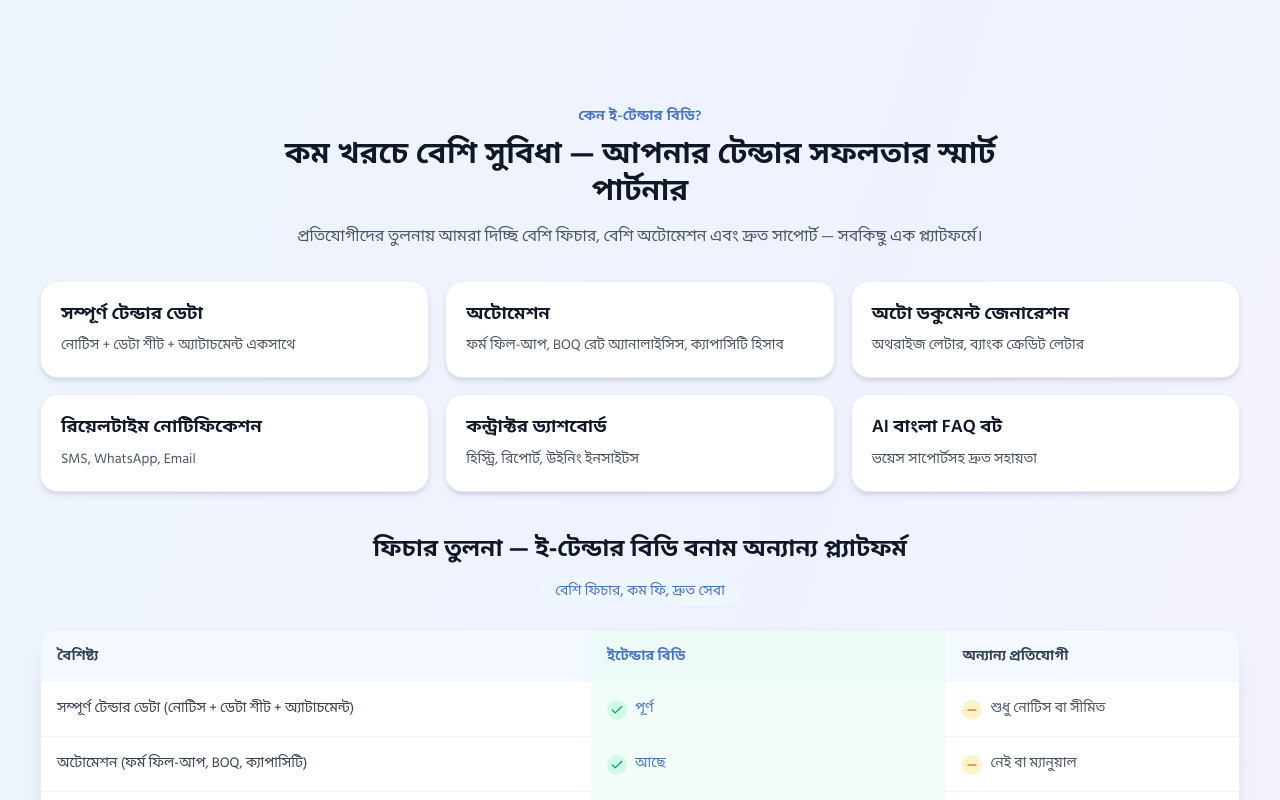
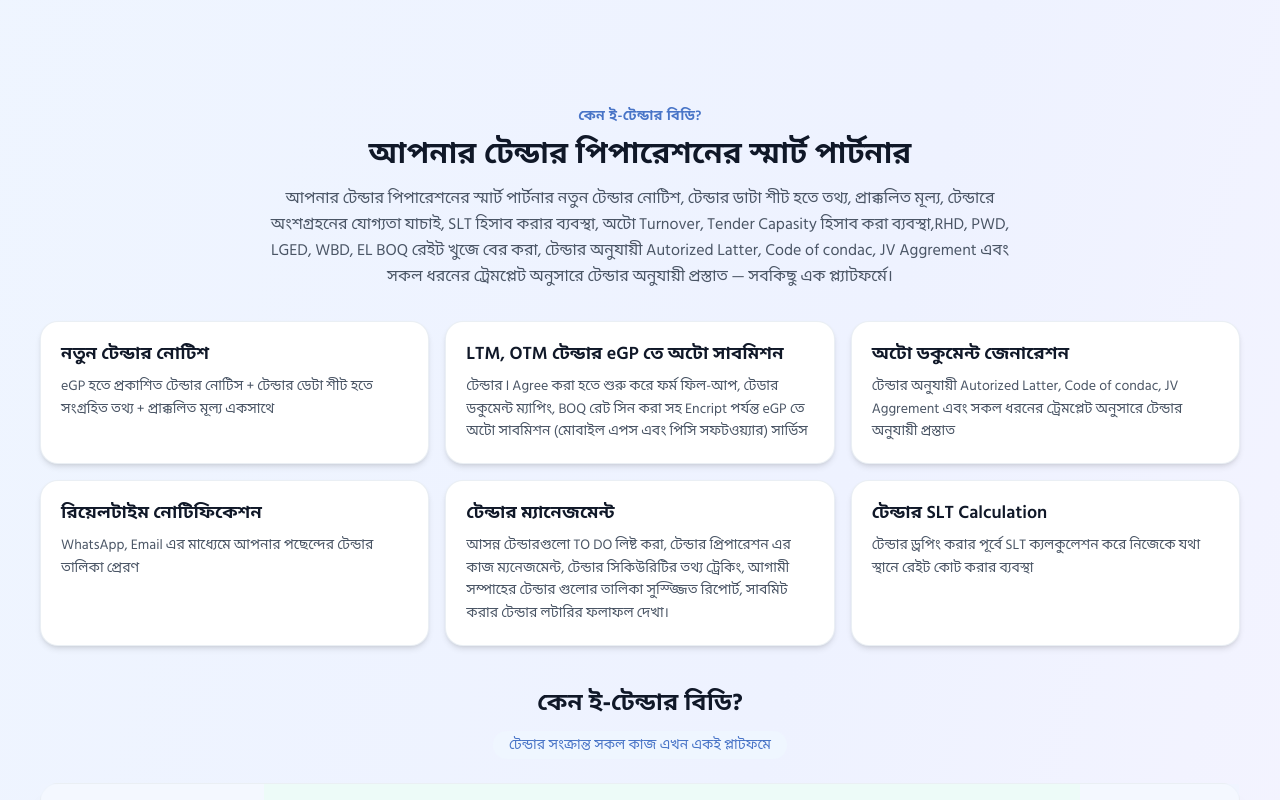
Before and after one commit to Tawhid404Err/E-Tender-BD, a React (Vite) app: page / in a window 1280 px wide. Shown: the part 1040-1840 px from the top of the page. Built offline with nearby package versions, Linux system fonts and the light colour scheme.

Commit message:
changed all contents of landing

```diff
--- a/src/components/homepage-components/WhyChooseUs.tsx
+++ b/src/components/homepage-components/WhyChooseUs.tsx
@@ -5,28 +5,28 @@ import { Check, Minus, X } from "lucide-react"
 export default function WhyChooseUs() {
     const highlights = [
         {
-            title: "সম্পূর্ণ টেন্ডার ডেটা",
-            description: "নোটিস + ডেটা শীট + অ্যাটাচমেন্ট একসাথে",
+            title: "নতুন টেন্ডার নোটিশ",
+            description: "eGP হতে প্রকাশিত টেন্ডার নোটিস + টেন্ডার ডেটা শীট হতে সংগ্রহিত তথ্য + প্রাক্কলিত মূল্য একসাথে",
         },
         {
-            title: "অটোমেশন",
-            description: "ফর্ম ফিল-আপ, BOQ রেট অ্যানালাইসিস, ক্যাপাসিটি হিসাব",
+            title: "LTM, OTM টেন্ডার eGP ‍তে অটো সাবমিশন",
+            description: "টেন্ডার I Agree করা হতে শুরু করে ফর্ম ফিল-আপ, টেডার ডকুমেন্ট ম্যাপিং, BOQ রেট সিন করা সহ Encript পর্যন্ত eGP তে অটো সাবমিশন (মোবাইল এপস এবং পিসি সফটওয়্যার) সার্ভিস",
         },
         {
             title: "অটো ডকুমেন্ট জেনারেশন",
-            description: "অথরাইজ লেটার, ব্যাংক ক্রেডিট লেটার",
+            description: "টেন্ডার অনুযায়ী Autorized Latter, Code of condac, JV Aggrement এবং সকল ধরনের ট্রেমপ্লেট অনুসারে টেন্ডার অনুযায়ী প্রস্তাত",
         },
         {
             title: "রিয়েলটাইম নোটিফিকেশন",
-            description: "SMS, WhatsApp, Email",
+            description: "WhatsApp, Email এর মাধ্যেমে আপনার পছেন্দের টেন্ডার তালিকা প্রেরণ",
         },
         {
-            title: "কন্ট্রাক্টর ড্যাশবোর্ড",
-            description: "হিস্ট্রি, রিপোর্ট, উইনিং ইনসাইটস",
+            title: "টেন্ডার ম্যানেজমেন্ট",
+            description: "আসন্ন টেন্ডারগুলো TO DO লিষ্ট করা, টেন্ডার প্রিপারেশন এর কাজ ম্যনেজমেন্ট, টেন্ডার সিকিউরিটির তথ্য ট্রেকিং, আগামী সম্পাহের টেন্ডার গুলোর তালিকা সুস্জ্জিত রিপোর্ট, সাবমিট করার টেন্ডার লটারির ফলাফল দেখা।",
         },
         {
-            title: "AI বাংলা FAQ বট",
-            description: "ভয়েস সাপোর্টসহ দ্রুত সহায়তা",
+            title: "টেন্ডার SLT Calculation",
+            description: "টেন্ডার ড্রপিং করার পূর্বে SLT ক্যলকুলেশন করে নিজেকে যথা স্থানে রেইট কোট করার ব্যবস্থা",
         },
     ]
 
@@ -43,9 +43,9 @@ export default function WhyChooseUs() {
 
     const comparisonRows: ComparisonRow[] = [
         {
-            feature: "সম্পূর্ণ টেন্ডার ডেটা (নোটিস + ডেটা শীট + অ্যাটাচমেন্ট)",
+            feature: "নতুন টেন্ডার নোটিশ",
             values: {
-                us: { status: "yes", text: "পূর্ণ" },
+                us: { status: "yes", text: "প্রতি কাজের Location Information, Publication, Last Selling, Opening Date, All Types Financial Criteria (Estimated Cost, Tender Security, Turnover Amount, Liquid Assets, Tender Capacity" },
                 others: { status: "partial", text: "শুধু নোটিস বা সীমিত" },
             },
         },
@@ -127,11 +127,11 @@ export default function WhyChooseUs() {
                         কেন ই-টেন্ডার বিডি?
                     </p>
                     <h2 className="mt-2 text-gray-900">
-                        কম খরচে বেশি সুবিধা — আপনার টেন্ডার সফলতার স্মার্ট পার্টনার
+                        আপনার টেন্ডার পিপারেশনের স্মার্ট পার্টনার
                     </h2>
                     <p className="mt-3 text-base text-gray-600">
-                        প্রতিযোগীদের তুলনায় আমরা দিচ্ছি বেশি ফিচার, বেশি অটোমেশন এবং
-                        দ্রুত সাপোর্ট — সবকিছু এক প্ল্যাটফর্মে।
+                        আপনার টেন্ডার পিপারেশনের স্মার্ট পার্টনার
+নতুন টেন্ডার নোটিশ, টেন্ডার ডাটা শীট হতে তথ্য, প্রাক্কলিত মূল্য, টেন্ডারে অংশগ্রহনের যোগ্যতা যাচাই, SLT হিসাব করার ব্যবস্থা, অটো Turnover, Tender Capasity হিসাব করা ব্যবস্থা,RHD, PWD, LGED, WBD, EL BOQ রেইট খুজে বের করা, টেন্ডার অনুযায়ী Autorized Latter, Code of condac, JV Aggrement এবং সকল ধরনের ট্রেমপ্লেট অনুসারে টেন্ডার অনুযায়ী প্রস্তাত — সবকিছু এক প্ল্যাটফর্মে।
                     </p>
                 </div>
 
@@ -153,10 +153,10 @@ export default function WhyChooseUs() {
 
                 <div className="mt-10 flex flex-col items-center gap-3 text-center">
                     <h3 className="text-2xl font-bold text-gray-900">
-                        ফিচার তুলনা — ই-টেন্ডার বিডি বনাম অন্যান্য প্ল্যাটফর্ম
+                        কেন ই-টেন্ডার বিডি?
                     </h3>
                     <span className="rounded-full bg-blue-50 px-4 py-1 text-sm font-medium text-[#4874c7]">
-                        বেশি ফিচার, কম ফি, দ্রুত সেবা
+                        টেন্ডার সংক্রান্ত সকল কাজ এখন একই প্লাটফমে
                     </span>
                 </div>
 
@@ -236,9 +236,13 @@ export default function WhyChooseUs() {
                                                 >
                                                     <div className="flex items-start gap-2">
                                                         <span
-                                                            className={`mt-0.5 inline-flex h-5 w-5 items-center justify-center rounded-full ${statusStyles[value.status]}`}
+
+                                                            className={`mt-0.5 inline-flex p-1 items-center justify-center rounded-full ${statusStyles[value.status]}`}
                                                         >
-                                                            <Icon className="h-3.5 w-3.5" />
+                                                            <Icon
+                                                                className="h-3.5 w-3.5"
+
+                                                            />
                                                         </span>
                                                         <span
                                                             className={`text-sm ${col.highlight
```
